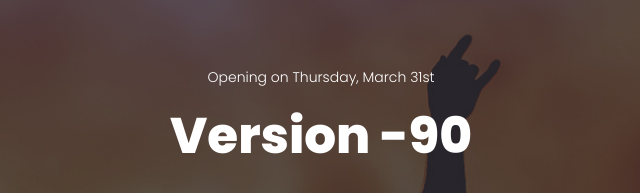
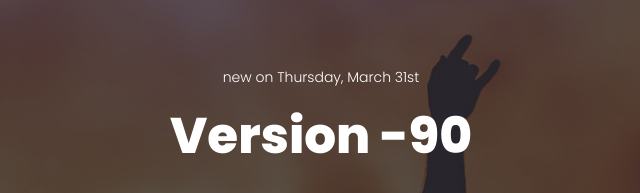
Before and after one commit to ajish-antony/ansible-website, a plain HTML site: page index.html in a window 1280 px wide. Shown: the part 325-518 px from the top of the page, 319-959 px from the left. Drawn offline with Linux system fonts and the light colour scheme.

Commit message:
Update index.html

```diff
--- a/index.html
+++ b/index.html
@@ -106,7 +106,7 @@ https://www.tooplate.com/view/2125-artxibition
                             <i class="fa fa-arrow-up"></i>
                             <span>Next Show</span>
                         </div>
-                        <h6>Opening on Thursday, March 31st</h6>
+                        <h6>new on Thursday, March 31st</h6>
                         <h2>Version -90</h2>
                         <div class="main-white-button">
                             <a href="ticket-details.html">tName::</a>
```
